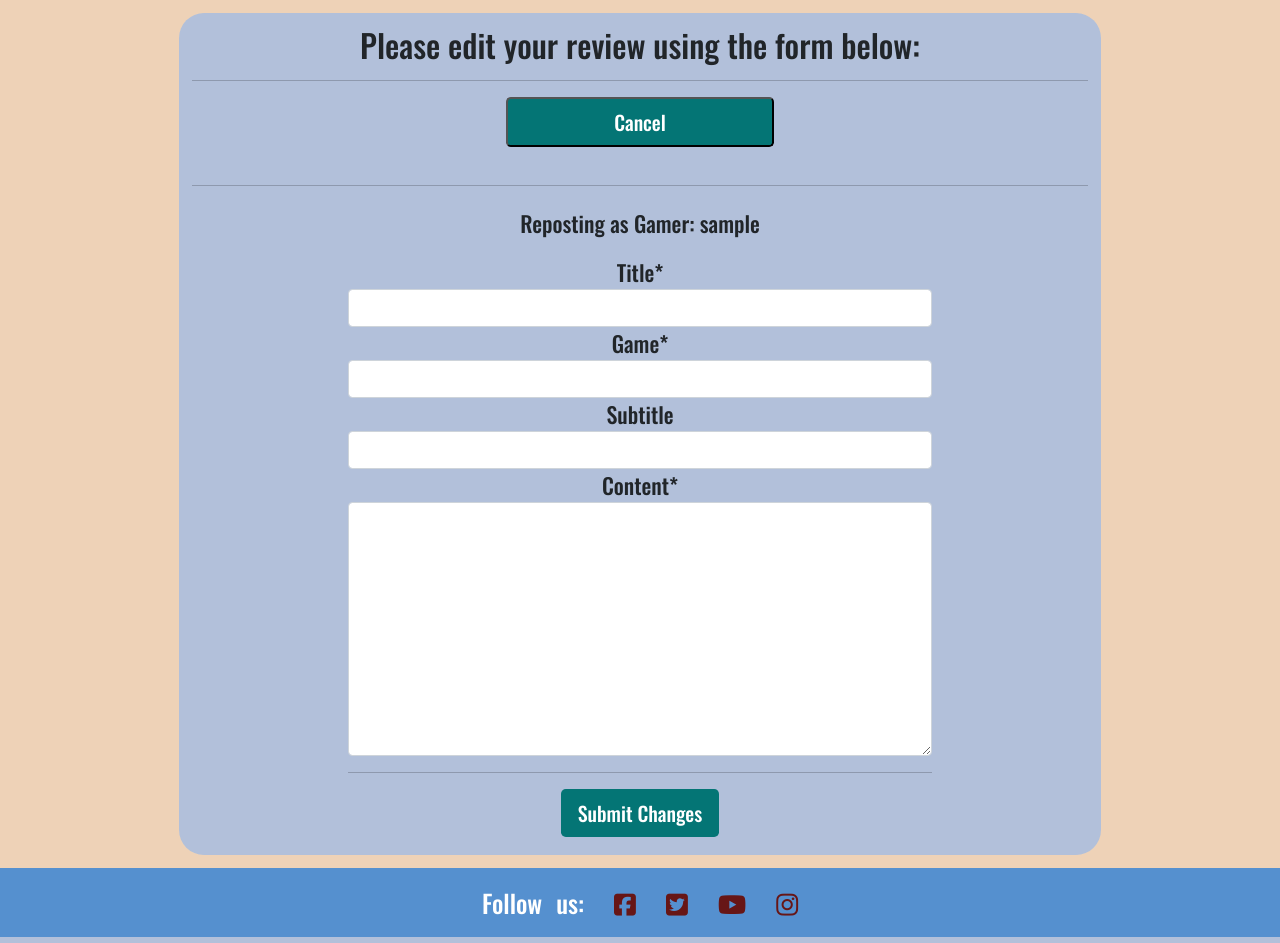
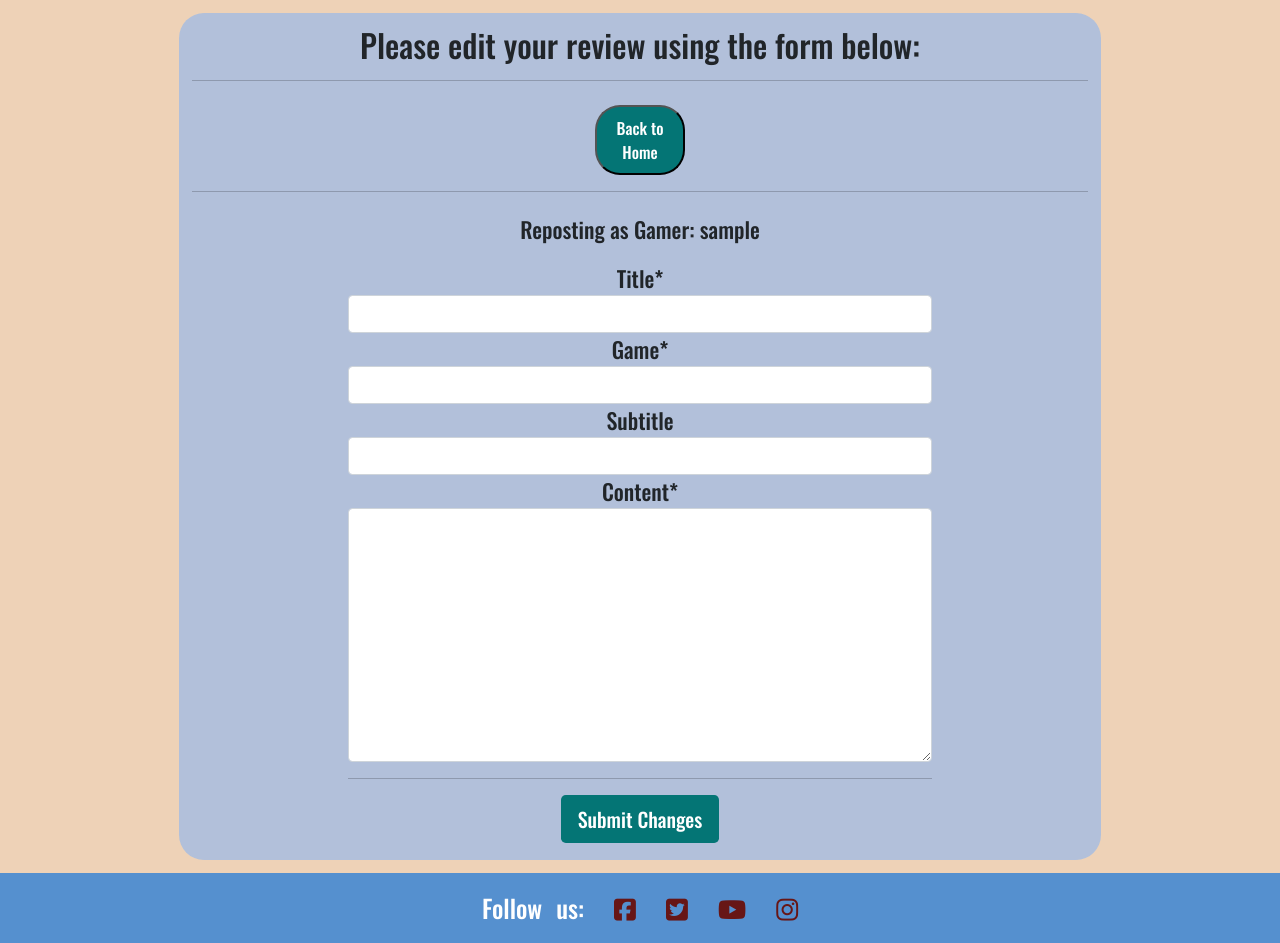
Before and after one commit to David-Maura-Rodgers/PP4-Gamer-Review, a Django app: template templates/edit_review.html in a window 1280 px wide. Shown: the part 328-1271 px from the top of the page. Run offline with Django 3.2, Linux system fonts and the light colour scheme; the template is opened without the code that fills it: values that come from a table or form of the project are taken from there, others are empty; the visitor is signed in with stand-in values (Sample User, id 1); some libraries are stand-ins or nearby versions.

Commit message:
fix: make edit_review.html compliant for w3

```diff
--- a/templates/edit_review.html
+++ b/templates/edit_review.html
@@ -18,9 +18,13 @@
     <h2 class="posted-h2">Please edit your review using the form below:</h2>
     <hr>
 
-        <div class="home-button">
+    <!-- <div class="home-button">
         <a href="/posted_review/"><button class= "btn-home btn-lg" type="submit" action="{% url 'posted_review' %}">Cancel</button></a>
-        </div>
+    </div> -->
+
+    <form class="btn-form" action="/" method="get">
+        <button class="btn-form-2">Back to Home</button>
+    </form>
     <hr>
 
     <div class="create-form">
@@ -63,5 +67,5 @@
 
     {% endif %}
 </div>
-</div>
+
 {% endblock %}
```
Lines whose indentation alone changed are shown as unchanged.
